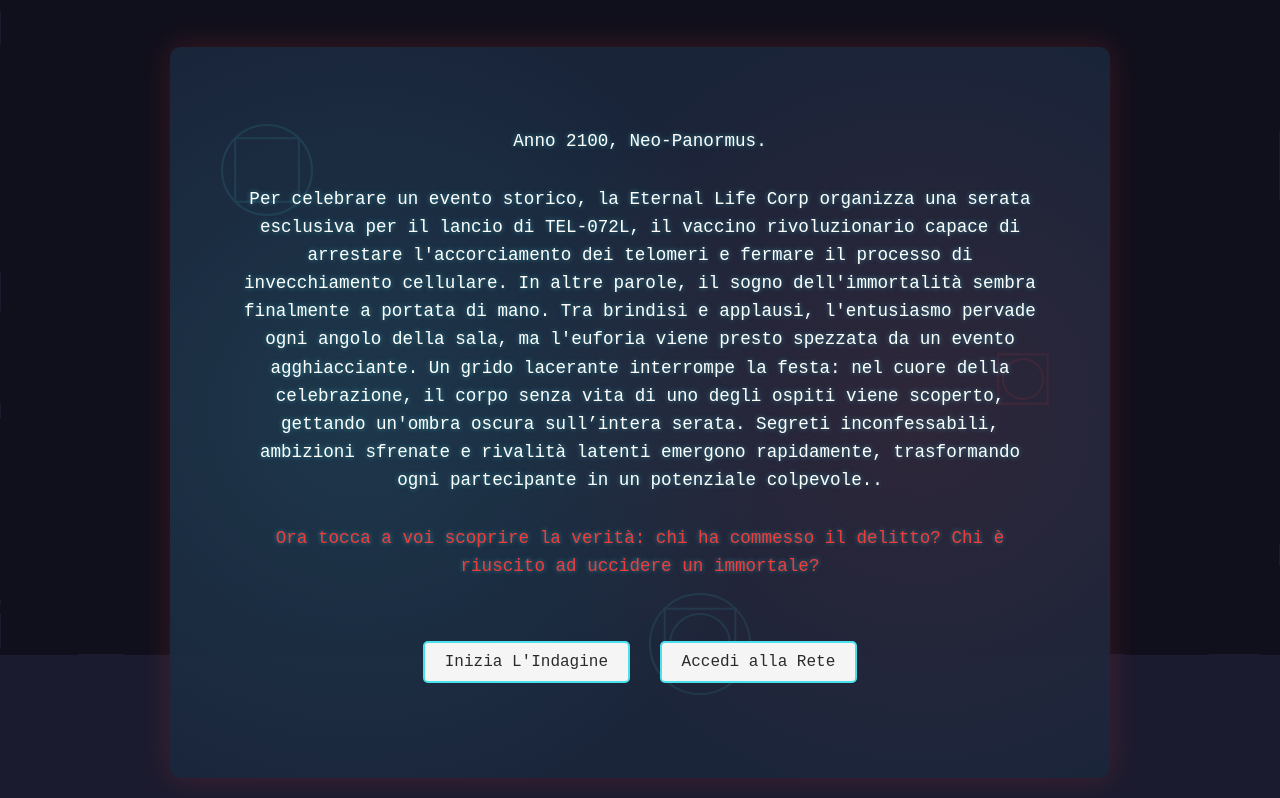
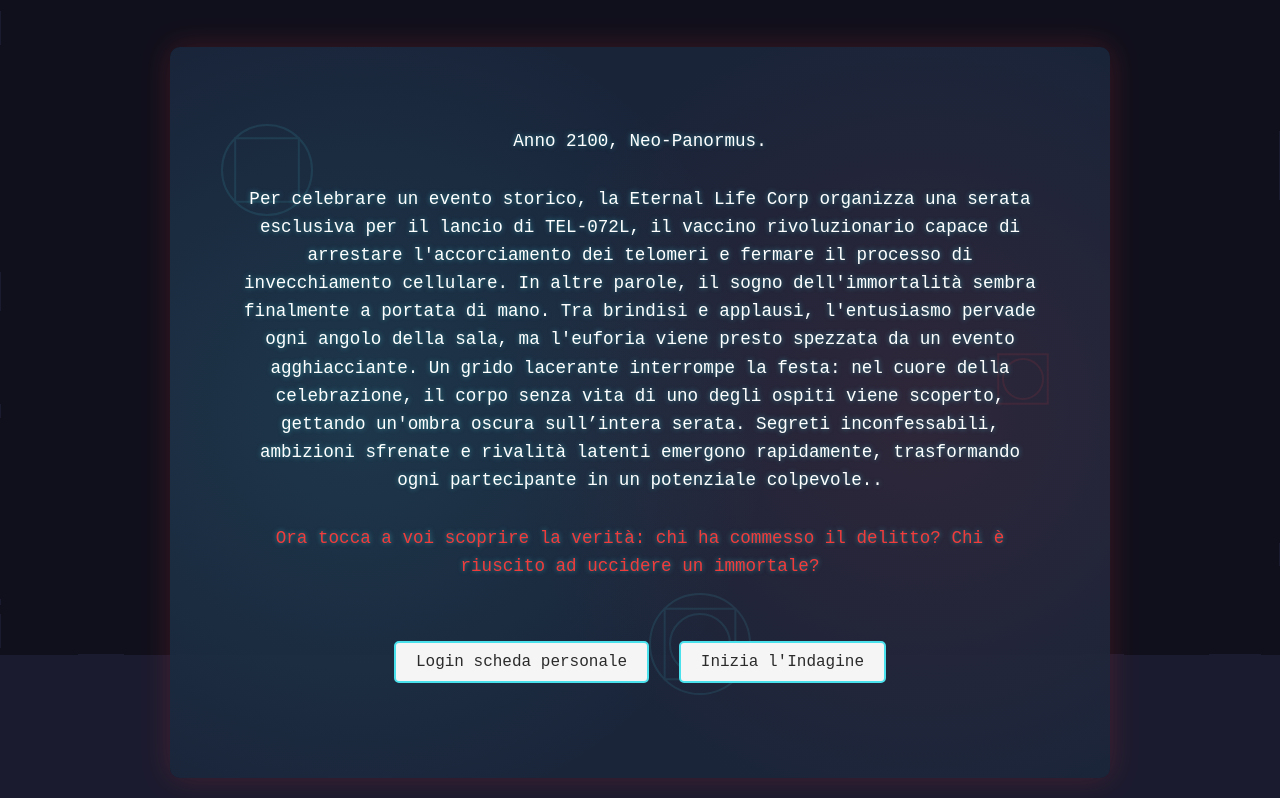
Before and after one commit to Michijiz/MurderyMistery, a plain HTML site: page index.html in a window 1280 px wide. Shown: the part 145-943 px from the top of the page. Drawn offline with Linux system fonts and the light colour scheme.

Commit message:
modifica tasti

```diff
--- a/index.html
+++ b/index.html
@@ -437,8 +437,8 @@
         </p>
 
         <div style="text-align: center; margin-top: 40px; position: relative">
-          <a href="login.html" class="btn"> Inizia L'Indagine </a>
-          <a href="dashboard.html" class="btn"> Accedi alla Rete </a>
+          <a href="login.html" class="btn"> Login scheda personale </a>
+          <a href="dashboard.html" class="btn"> Inizia l'Indagine </a>
         </div>
       </div>
     </div>
```
